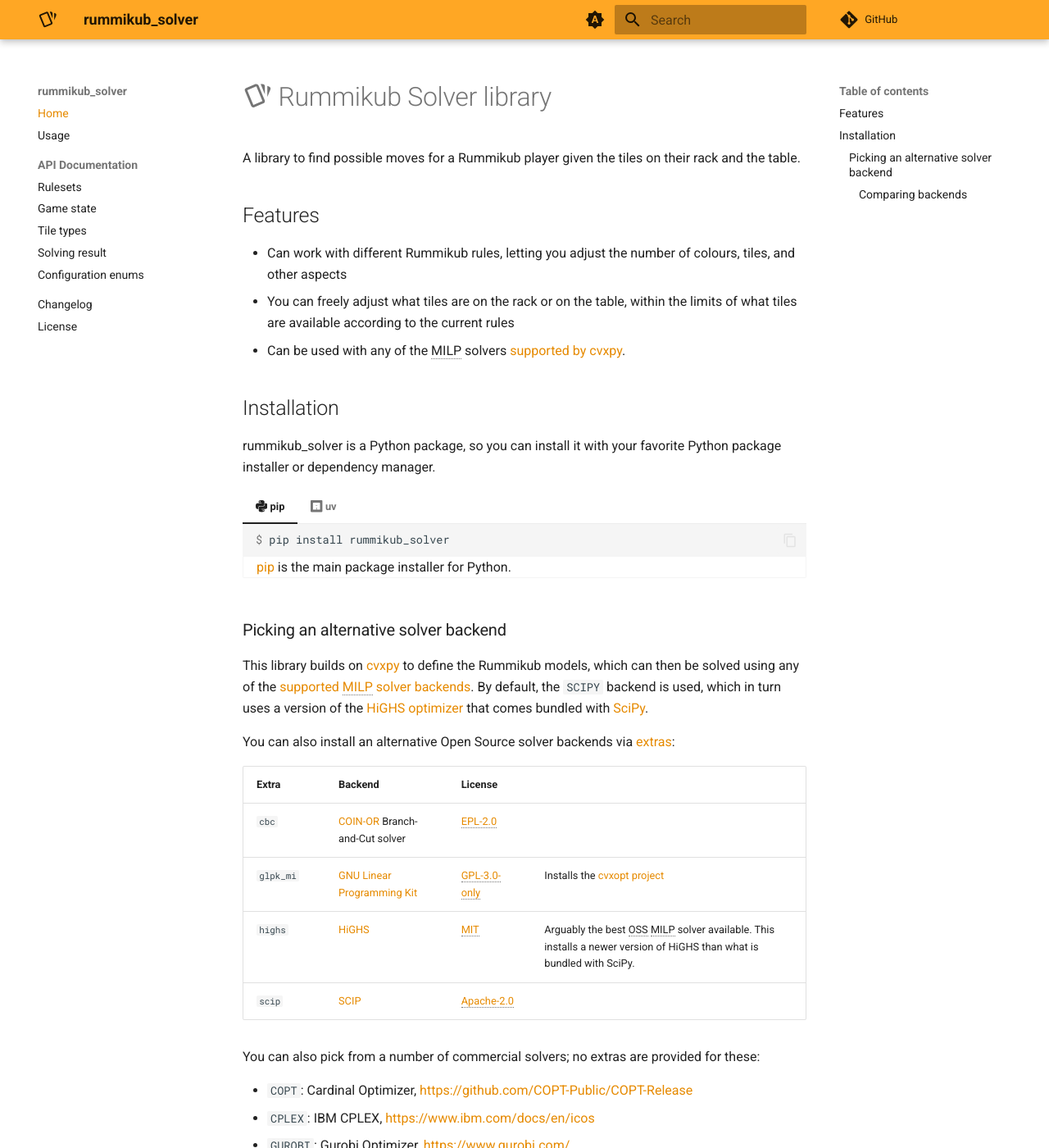
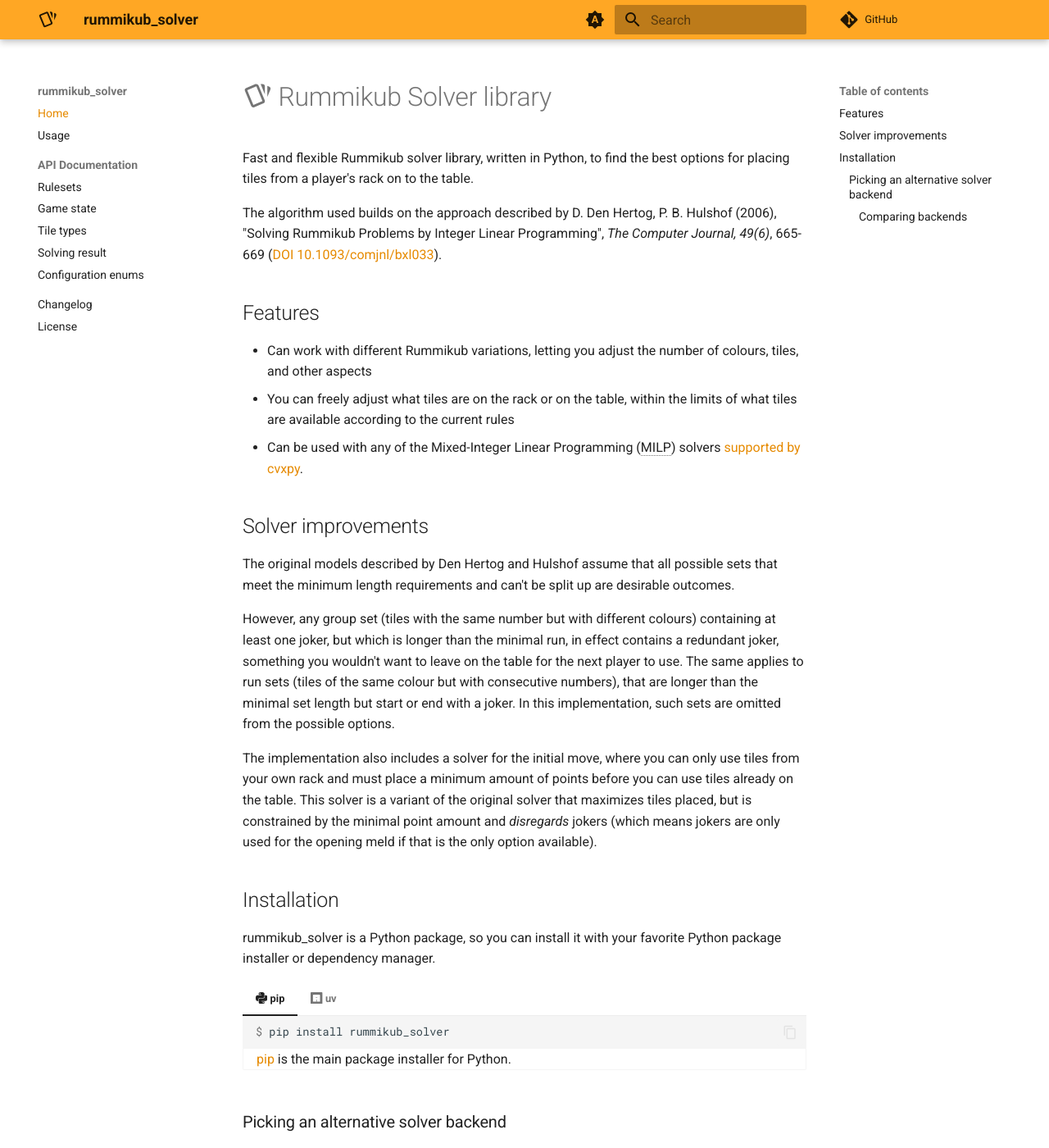
Before and after one commit to mjpieters/rummikub-solver, an MkDocs documentation site: the page built from docs/index.md, in a window 1280 px wide and 1400 px high. Shown: the whole window at 82% size. Built offline with MkDocs 1.6.1 and Material for MkDocs 9.7.7, drawn with Linux system fonts in a browser that asks for light colours; plug-ins that fetch from the network failed and are left out; comment, search, counter and statistics services are not loaded; some of the changed lines change nothing that is shown.

Commit message:
chore: update documentation

````diff
--- a/README.md
+++ b/README.md
@@ -11,7 +11,9 @@
 
 # Rummikub Solver library
 
-A Rummikub solver library, written in Python, to find the best options for placing tiles from a player's rack on to the table.
+<!-- --8<-- [start:intro] -->
+
+Fast and flexible Rummikub solver library, written in Python, to find the best options for placing tiles from a player's rack on to the table.
 
 The algorithm used builds on the approach described by D. Den Hertog, P. B. Hulshof (2006), "Solving Rummikub Problems by Integer Linear Programming", *The Computer Journal, 49(6)*, 665-669 ([DOI 10.1093/comjnl/bxl033](https://doi.org/10.1093/comjnl/bxl033)).
 
@@ -33,6 +35,8 @@ use tiles from your own rack and must place a minimum amount of points before yo
 can use tiles already on the table. This solver is a variant of the original solver
 that maximizes tiles placed, but is constrained by the minimal point amount and
 _disregards_ jokers (which means jokers are only used for the opening meld if that is the only option available).
+
+<!-- --8<-- [end:intro] -->
 
 ## Documentation
 
@@ -106,14 +110,19 @@ to run the console solver. A [Taskfile](https://taskfile.dev/) is provided that
 ```console
 $ task --list
 task: Available tasks for this project:
-* dev:format:         Runs formatters                                    (aliases: format)
-* dev:lint:           Lint the source code                               (aliases: lint)
-* dev:test:           Run tests                                          (aliases: test)
-* dev:uv-lock:        Updates the uv lock file                           (aliases: lock)
-* dist:build:         Build the distribution packages                    (aliases: dist)
-* dist:clean:         Remove built distribution packages                 (aliases: clean)
-* dist:publish:       Publish package to PyPI                            (aliases: publish)
-* docs:serve:         Live preview server for project documentation      (aliases: preview)
+* default:                     Default task, runs linters and tests
+* dev:format:                  Runs formatters      (aliases: format)
+* dev:install-precommit:       Install pre-commit into local git checkout
+* dev:lint:                    Runs linters      (aliases: lint)
+* dev:lint:code:               Lint the source code
+* dev:lint:renovate:           Lint the Renovate configuration file
+* dev:test:                    Run tests                                          (aliases: test)
+* dev:uv-lock:                 Updates the uv lock file                           (aliases: lock)
+* dist:build:                  Build the distribution packages                    (aliases: dist)
+* dist:clean:                  Remove built distribution packages                 (aliases: clean)
+* dist:publish:                Publish package to PyPI                            (aliases: publish)
+* docs:build:                  Build project documentation                        (aliases: docs)
+* docs:serve:                  Live preview server for project documentation      (aliases: preview)
 ```
 
 ## Credits
--- a/docs/index.md
+++ b/docs/index.md
@@ -1,12 +1,6 @@
 # :material-cards-outline: Rummikub Solver library
 
-A library to find possible moves for a Rummikub player given the tiles on their rack and the table.
-
-## Features
-
-- Can work with different Rummikub rules, letting you adjust the number of colours, tiles, and other aspects
-- You can freely adjust what tiles are on the rack or on the table, within the limits of what tiles are available according to the current rules
-- Can be used with any of the MILP solvers [supported by cvxpy](https://www.cvxpy.org/tutorial/solvers/index.html#choosing-a-solver).
+--8<-- "README.md:intro"
 
 ## Installation
 
````
